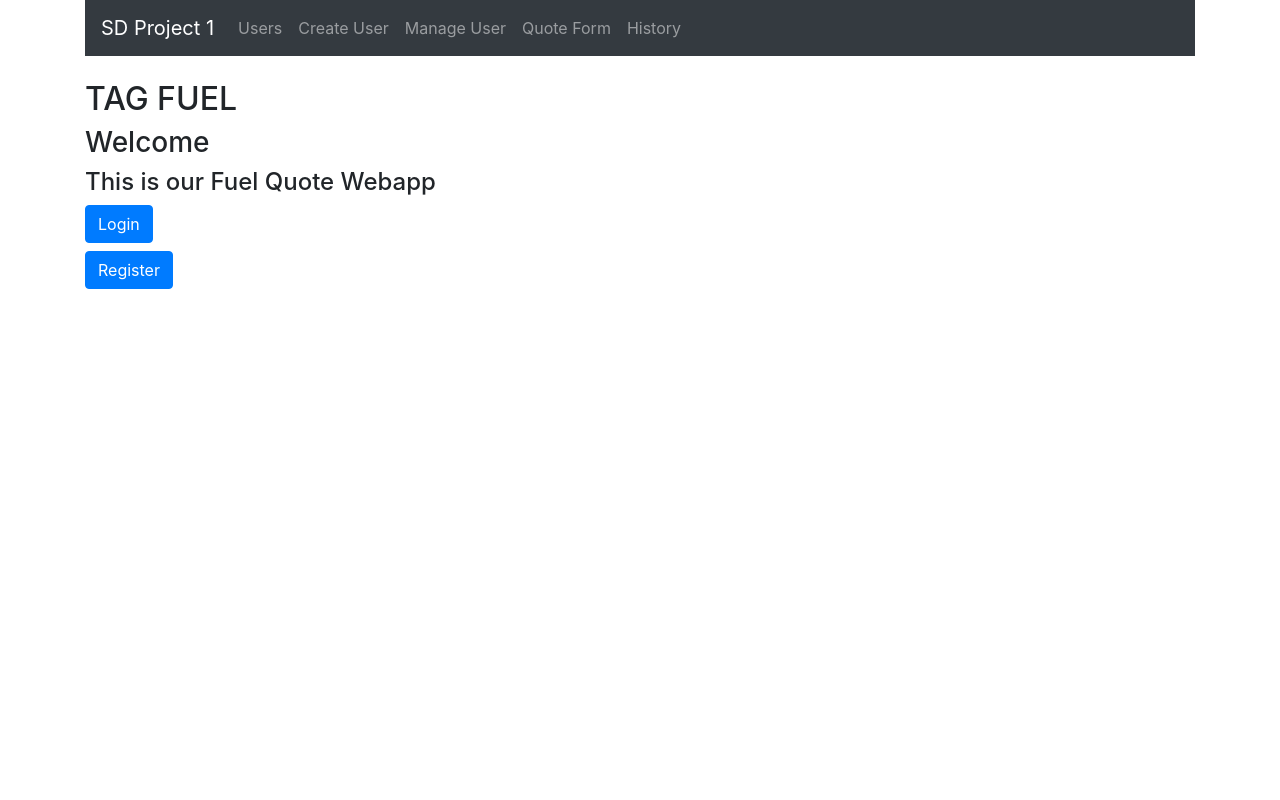
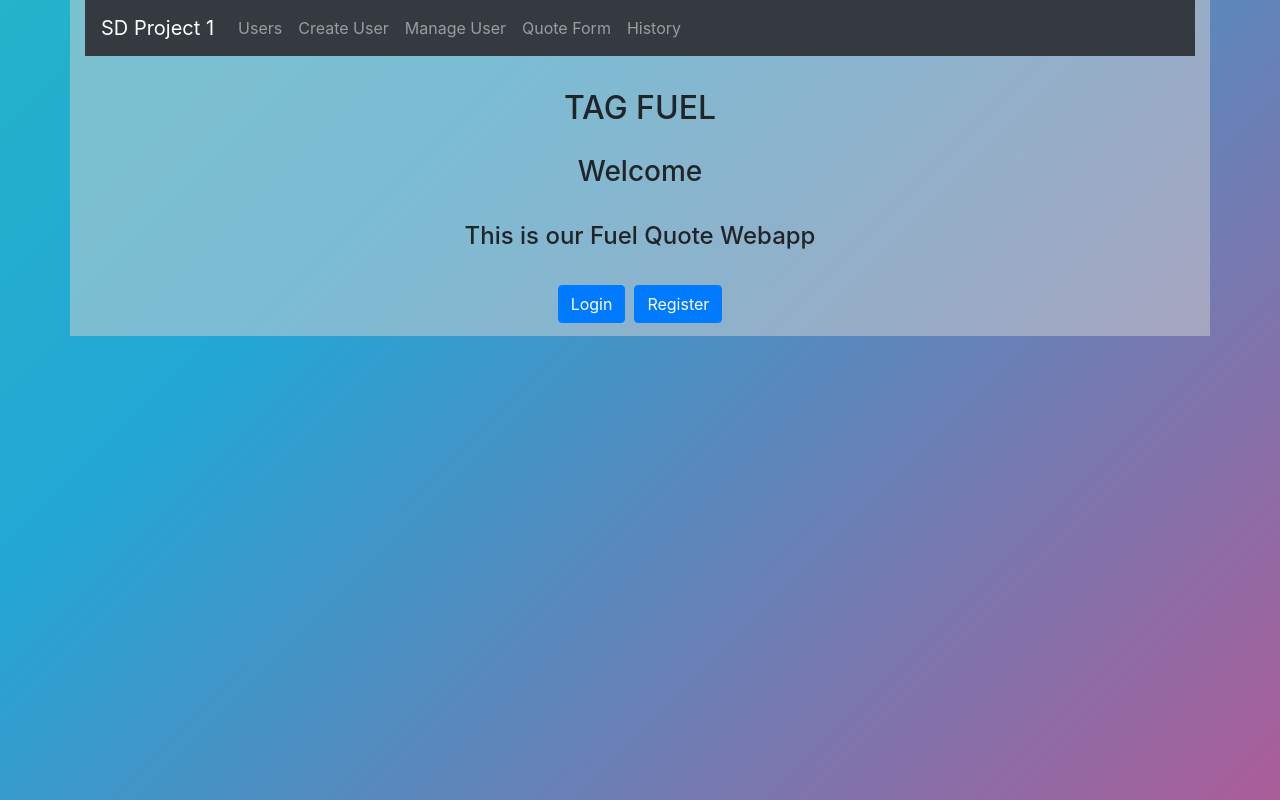
Before and after one commit to awong100/fuel-rate, a React (Create React App) app: page / in a window 1280 px wide. Built offline with nearby package versions, Linux system fonts and the light colour scheme.

Commit message:
I'm no alex but I try to make it look nice

```diff
--- a/src/App.css
+++ b/src/App.css
@@ -36,3 +36,59 @@
     transform: rotate(360deg);
   }
 }
+
+.container {
+  background-color: rgba(211,211,211, 0.5);
+}
+
+#title {
+  text-align: center;
+  font-family: arial, sans-serif;
+}
+
+#purchase {
+  text-align: center;
+  font-family: "Trebuchet MS", Arial, Helvetica, sans-serif;
+  border-collapse: collapse;
+  border: 3px solid #ddd;
+  width: 100%;
+}
+
+#purchase td, #purhcase th {
+  border: 1px solid #ddd;
+  padding: 8px;
+}
+
+#purchase tr:nth-child(even){background-color: #f2f2f2;}
+
+#purchase tr:hover {background-color: #ddd;}
+
+#purchase th {
+  padding-top: 12px;
+  padding-bottom: 12px;
+  text-align: center;
+  background-color: #4CAF50;
+  color: white;
+}
+
+@keyframes gradient {
+0% {
+  background-position: 0% 50%;
+}
+50% {
+  background-position: 100% 50%;
+}
+100% {
+  background-position: 0% 50%;
+}
+}
+.container {
+  background-color: rgba(211,211,211, 0.5);
+}
+
+.centered {
+  height: 8vh; /* Magic here */
+  display: flex;
+  justify-content: center;
+  align-items: center;
+}
--- a/src/components/welcome.component.js
+++ b/src/components/welcome.component.js
@@ -7,16 +7,21 @@ export default class Welcome extends Component {
     render() {
         return (
             <div>
-                <h2>TAG FUEL</h2>
-                <h3>Welcome</h3>
-                <h4>This is our Fuel Quote Webapp</h4>
-                <div>
-                    <Link to="/login" className="btn btn-primary">Login</Link>
+                <div class="centered">
+                    <h2>TAG FUEL</h2>
                 </div>
-                <h1></h1>
-                <div>
-                    <Link to="/create" className="btn btn-primary">Register</Link>
+                <div className="centered">
+                    <h3>Welcome</h3>
                 </div>
+                <div className="centered">
+                    <h4>This is our Fuel Quote Webapp</h4>
+                </div>
+                    <div className="centered">
+                        {'\n'}
+                        <Link to="/login" className="btn btn-primary">Login</Link>
+                        &nbsp;&nbsp;
+                        <Link to="/create" className="btn btn-primary">Register</Link>
+                    </div>
 
 
             </div>
--- a/src/index.css
+++ b/src/index.css
@@ -5,7 +5,11 @@ body {
     sans-serif;
   -webkit-font-smoothing: antialiased;
   -moz-osx-font-smoothing: grayscale;
+  background: linear-gradient(-45deg, #ee7752, #e73c7e, #23a6d5, #23d5ab);
+  background-size: 400% 400%;
+  animation: gradient 5s ease infinite;
 }
+
 
 code {
   font-family: source-code-pro, Menlo, Monaco, Consolas, 'Courier New',
```
